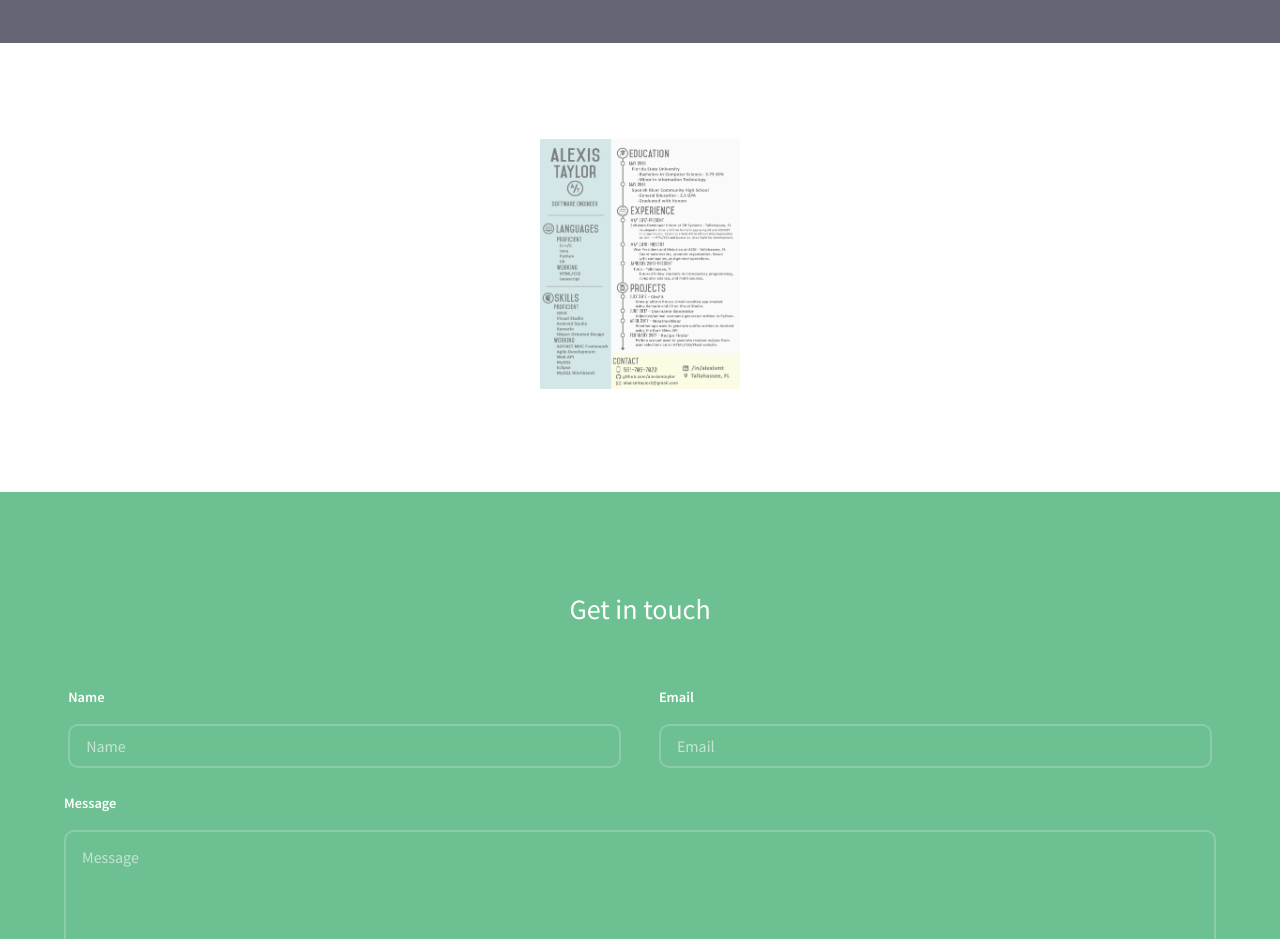
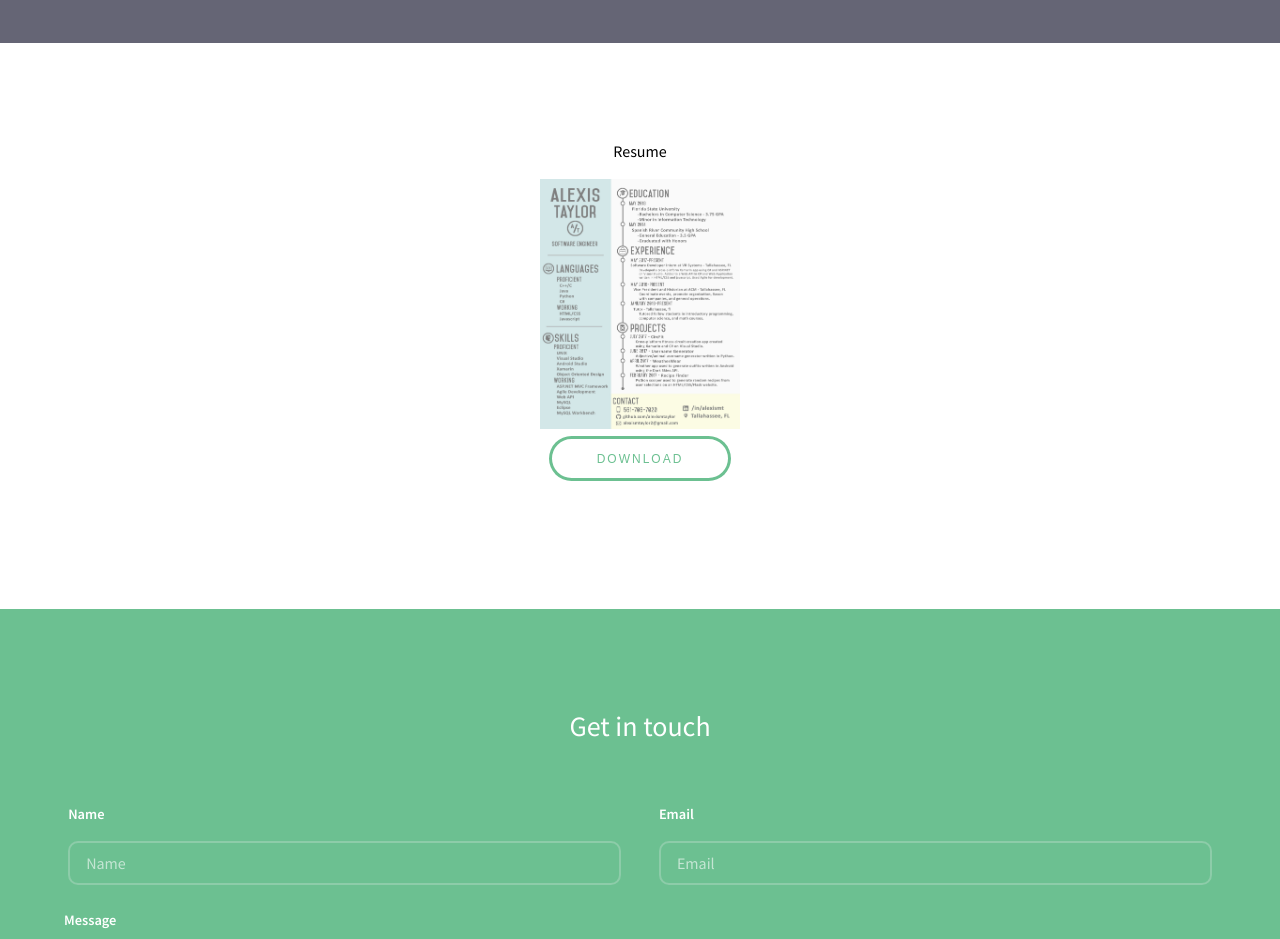
Before and after one commit to alexismtaylor/alexismtaylor.github.io, a plain HTML site: page index.html in a window 1280 px wide. Shown: the part 840-1779 px from the top of the page. Drawn offline with Linux system fonts and the light colour scheme.

Commit message:
resume edits

```diff
--- a/index.html
+++ b/index.html
@@ -55,9 +55,13 @@
 		<!-- Three -->
 			<section id="three" class="wrapper align-center">
 				<div class="inner" align="center">
+					<h1>Resume</h1>
 					<a href="resume.jpg" data-lightbox="image-1" data-title="Resume">
-					<img src="resume.jpg" height="250" width="200" align="center">
+						<img src="resume.jpg" height="250" width="200" align="center">
 					</a>
+					<form method="get" action="resume.pdf">
+						<button type="submit">Download</button>
+					</form>
 				</div>
 			</section>
 
```
